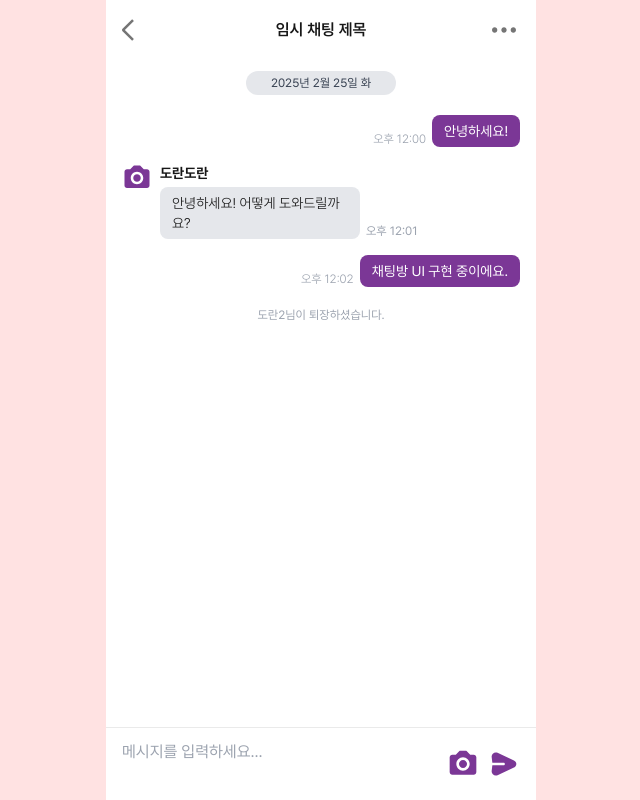
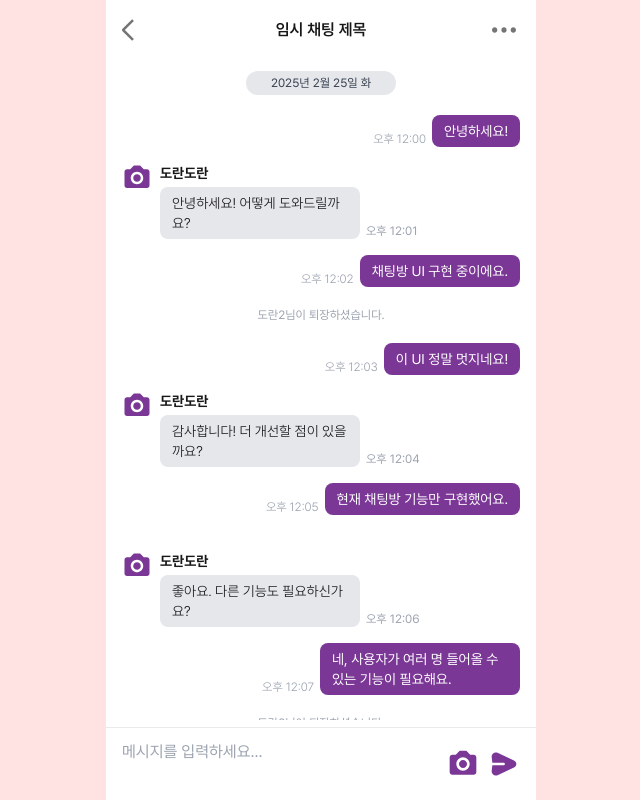
Before and after one commit to hyunjihub/DoranDoran_FE, a Next.js app in the folder dorandoran/: page /chat/1 in a window 1280 px wide. Shown: the whole page, without its empty margins (319-959 px from the left). Built offline with nearby package versions, Linux system fonts and the light colour scheme.

Commit message:
[feat] 채팅창 가상화 적용

```diff
--- a/dorandoran/package.json
+++ b/dorandoran/package.json
@@ -10,12 +10,17 @@
   },
   "dependencies": {
     "@types/react-slick": "^0.23.13",
+    "@types/react-virtualized": "^9.22.2",
+    "@types/react-window": "^1.8.8",
     "framer-motion": "^12.4.7",
     "next": "15.1.7",
     "next-pwa": "^5.6.0",
     "react": "^19.0.0",
     "react-dom": "^19.0.0",
     "react-slick": "^0.30.3",
+    "react-virtualized": "^9.22.6",
+    "react-virtualized-auto-sizer": "^1.0.25",
+    "react-window": "^1.8.11",
     "slick-carousel": "^1.8.1",
     "tailwind-scrollbar-hide": "^2.0.0",
     "zustand": "^5.0.3"
--- a/dorandoran/src/app/_component/chat/Chatting.tsx
+++ b/dorandoran/src/app/_component/chat/Chatting.tsx
@@ -1,18 +1,22 @@
+import { AutoSizer, CellMeasurer, CellMeasurerCache, List, ListRowProps } from 'react-virtualized';
+import React, { useCallback, useMemo } from 'react';
+
 import Date from './Date';
+import { IMessage } from '@/app/_util/types/types';
 import MyMessage from './MyMessage';
 import OtherMessage from './OtherMessage';
 import SystemMessage from './SystemMessage';
 import getChatDate from '@/app/_util/getChatDate';
 import getChatTime from '@/app/_util/getChatTime';
-import { useMemo } from 'react';
+import messageSample from '@/app/_util/messageSample.json';
+
+const cache = new CellMeasurerCache({
+  fixedWidth: true,
+  defaultHeight: 50,
+});
 
 export default function Chatting() {
-  const messages = [
-    { id: 1, sender: 'me', content: '안녕하세요!', timestamp: '2025-02-25 12:00:00' },
-    { id: 2, sender: 'other', content: '안녕하세요! 어떻게 도와드릴까요?', timestamp: '2025-02-25 12:01:00' },
-    { id: 3, sender: 'me', content: '채팅방 UI 구현 중이에요.', timestamp: '2025-02-25 12:02:00' },
-    { id: 4, sender: 'system', content: '도란2님이 퇴장하셨습니다.', timestamp: '2025-02-25 12:02:00' },
-  ];
+  const messages: IMessage[] = messageSample.messages;
 
   const processedMessages = useMemo(() => {
     return messages.map((message, index, arr) => {
@@ -27,10 +31,12 @@ export default function Chatting() {
     });
   }, [messages]);
 
+  const rowRenderer = useCallback(
+    ({ index, key, style, parent }: ListRowProps) => {
+      const message = processedMessages[index];
       return (
-    <div className="w-full">
-      {processedMessages.map((message) => (
-        <div className="w-full flex flex-col items-center" key={message.id}>
+        <CellMeasurer cache={cache} parent={parent} key={key} columnIndex={0} rowIndex={index}>
+          <div key={key} style={style} className="w-full flex flex-col items-center">
             {message.isDateChanged && <Date timestamp={message.timestamp} />}
             {message.sender === 'me' ? (
               <MyMessage
@@ -46,7 +52,28 @@ export default function Chatting() {
               <SystemMessage />
             )}
           </div>
-      ))}
+        </CellMeasurer>
+      );
+    },
+    [processedMessages]
+  );
+
+  return (
+    <div className="w-full h-full pb-[80px]">
+      <AutoSizer>
+        {({ height, width }) => (
+          <List
+            className="overflow-scroll scrollbar-hide"
+            width={width}
+            height={height}
+            rowCount={processedMessages.length}
+            rowHeight={cache.rowHeight}
+            rowRenderer={rowRenderer}
+            deferredMeasurementCache={cache}
+            overscanRowCount={10}
+          />
+        )}
+      </AutoSizer>
     </div>
   );
 }
--- /dev/null
+++ b/dorandoran/src/app/_util/messageSample.json
@@ -0,0 +1,54 @@
+{
+  "messages": [
+    { "id": 1, "sender": "me", "content": "안녕하세요!", "timestamp": "2025-02-25 12:00:00" },
+    { "id": 2, "sender": "other", "content": "안녕하세요! 어떻게 도와드릴까요?", "timestamp": "2025-02-25 12:01:00" },
+    { "id": 3, "sender": "me", "content": "채팅방 UI 구현 중이에요.", "timestamp": "2025-02-25 12:02:00" },
+    { "id": 4, "sender": "system", "content": "도란2님이 퇴장하셨습니다.", "timestamp": "2025-02-25 12:02:00" },
+    { "id": 5, "sender": "me", "content": "이 UI 정말 멋지네요!", "timestamp": "2025-02-25 12:03:00" },
+    {
+      "id": 6,
+      "sender": "other",
+      "content": "감사합니다! 더 개선할 점이 있을까요?",
+      "timestamp": "2025-02-25 12:04:00"
+    },
+    { "id": 7, "sender": "me", "content": "현재 채팅방 기능만 구현했어요.", "timestamp": "2025-02-25 12:05:00" },
+    { "id": 8, "sender": "other", "content": "좋아요. 다른 기능도 필요하신가요?", "timestamp": "2025-02-25 12:06:00" },
+    {
+      "id": 9,
+      "sender": "me",
+      "content": "네, 사용자가 여러 명 들어올 수 있는 기능이 필요해요.",
+      "timestamp": "2025-02-25 12:07:00"
+    },
+    { "id": 10, "sender": "system", "content": "김철수가 입장하셨습니다.", "timestamp": "2025-02-25 12:08:00" },
+    {
+      "id": 11,
+      "sender": "me",
+      "content": "채팅방에 대한 피드백 받는 것도 중요하겠네요.",
+      "timestamp": "2025-02-25 12:09:00"
+    },
+    {
+      "id": 12,
+      "sender": "other",
+      "content": "맞아요. 사용자 경험을 개선하는 것이 핵심이죠.",
+      "timestamp": "2025-02-25 12:10:00"
+    },
+    {
+      "id": 13,
+      "sender": "me",
+      "content": "그러니까요. 채팅 UI도 깔끔해야 할 것 같아요.",
+      "timestamp": "2025-02-25 12:11:00"
+    },
+    { "id": 14, "sender": "system", "content": "박지훈님이 퇴장하셨습니다.", "timestamp": "2025-02-25 12:12:00" },
+    { "id": 15, "sender": "me", "content": "이제 기능 구현만 남았네요.", "timestamp": "2025-02-25 12:13:00" },
+    { "id": 16, "sender": "other", "content": "기능 구현이 핵심이죠. 힘내세요!", "timestamp": "2025-02-25 12:14:00" },
+    { "id": 17, "sender": "me", "content": "네, 앞으로 진행할 일들이 많네요.", "timestamp": "2025-02-25 12:15:00" },
+    { "id": 18, "sender": "system", "content": "이민석님이 입장하셨습니다.", "timestamp": "2025-02-25 12:16:00" },
+    { "id": 19, "sender": "me", "content": "완성된 UI를 빨리 보여주고 싶어요!", "timestamp": "2025-02-25 12:17:00" },
+    {
+      "id": 20,
+      "sender": "other",
+      "content": "기대됩니다! 완성되면 꼭 보여주세요!",
+      "timestamp": "2025-02-25 12:18:00"
+    }
+  ]
+}
```
Also changed, not shown: dorandoran/src/app/_util/types/types.ts (+9 -0 lines), 1 other file (tests, documents, lock files or other folders). Lines whose indentation alone changed are shown as unchanged.
